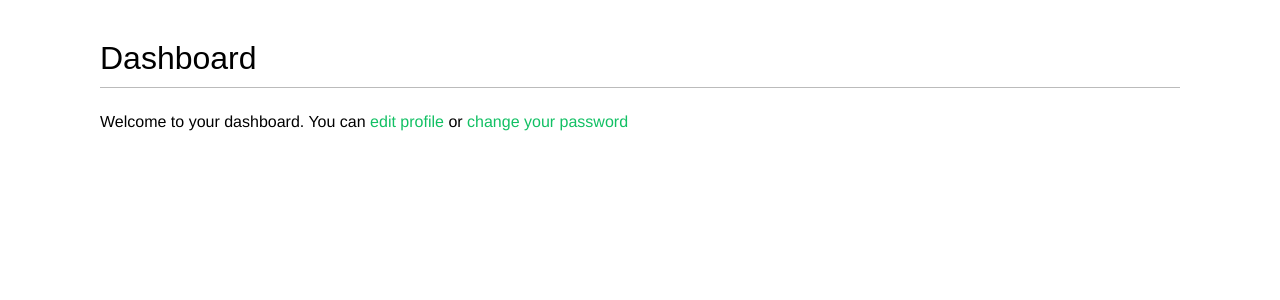
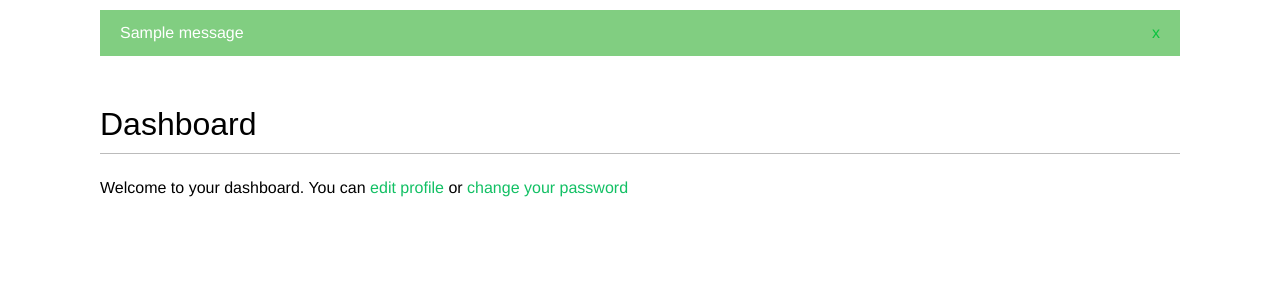
Before and after one commit to jshuckbot/bookmarks, a Django app: page /accountapp/ in a window 1280 px wide. Shown: the part 48-348 px from the top of the page. Run offline with Django 4.2, Linux system fonts and the light colour scheme; a user stored in the database is signed in; tables that the repository leaves empty hold one stand-in row (values such as "Sample post"); one stand-in notice (Sample message) is shown; some web fonts are replaced.

Commit message:
added messages

```diff
--- a/accountapp/templates/base.html
+++ b/accountapp/templates/base.html
@@ -30,6 +30,16 @@
             {% endif %}
         </span>
     </div>
+    {% if messages %}
+    	<ul class="messages">
+        {% for message in messages %}
+            <li class="{{ message.tags }}">
+                {{ message|safe }}
+                <a href="#" class="close">x</a>
+            </li>
+        {% endfor %}
+    	</ul>
+    {% endif %}
     <div id="content">
         {% block content %}
         {% endblock content %}
--- a/accountapp/views.py
+++ b/accountapp/views.py
@@ -1,3 +1,4 @@
+from django.contrib import messages
 from django.contrib.auth import authenticate, login
 from django.contrib.auth.decorators import login_required
 from django.http import HttpResponse
@@ -55,6 +56,9 @@ def edit(request):
         if user_form.is_valid() and profile_form.is_valid():
             user_form.save()
             profile_form.save()
+            messages.success(request, "Profile updated successfully")
+        else:
+            messages.error(request, "Error updating your profile")
     else:
         user_form = UserEditForm(instance=request.user)
         profile_form = ProfileEditForm(instance=request.user.profile)
```
Also changed, not shown: accountapp/templates/accountapp/dashboard.html (line endings or trailing spaces).
